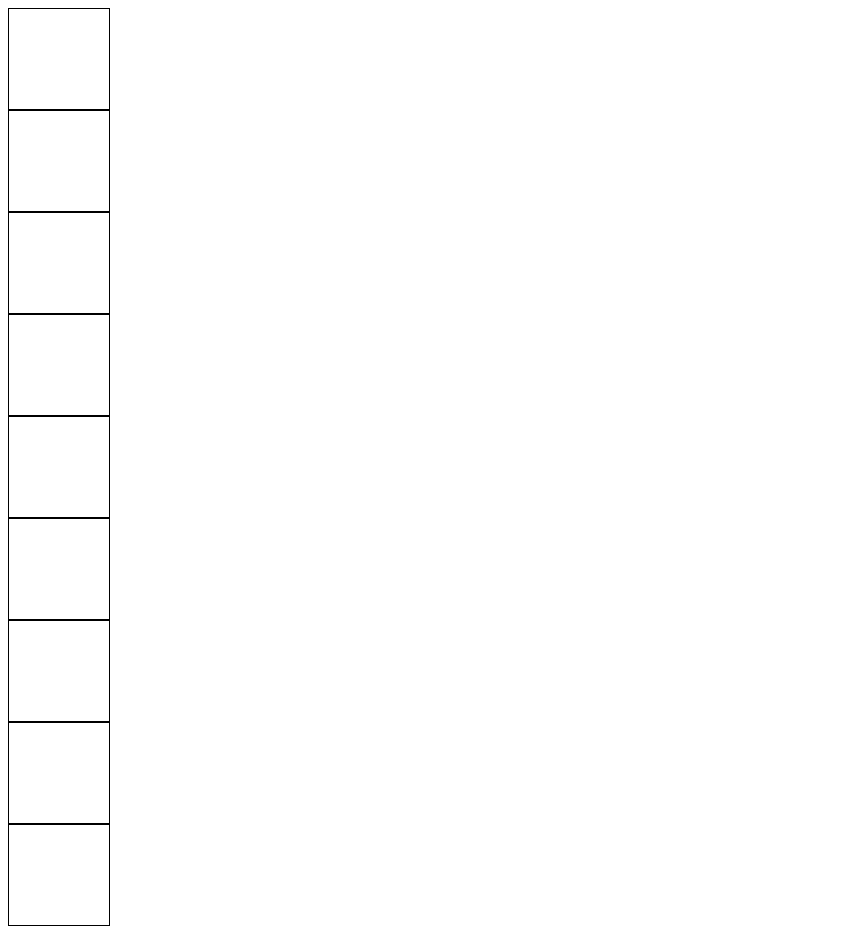
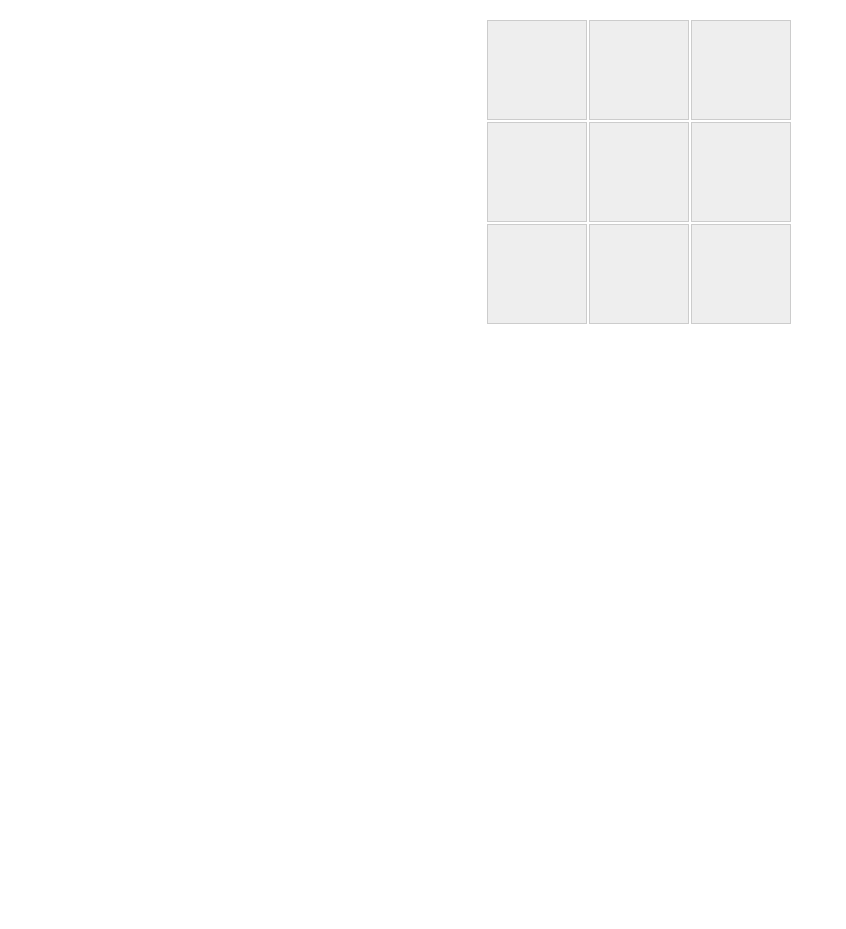
Before and after one commit to BRIKAea/test-game, a plain HTML site: page index.html in a window 1280 px wide. Shown: the whole page, without its empty margins (0-846 px from the left). After the commit the page ends 800 px from the top, so only its background shows below. Drawn offline with Linux system fonts and the light colour scheme.

Commit message:
Update styles.css

```diff
--- a/styles.css
+++ b/styles.css
@@ -1,26 +1,22 @@
-.game-container {
-    display: flex;
-    flex-direction: column;
-    align-items: center;
-    justify-content: center;
-    height: 100vh;
-}
-
-.row {
-    display: flex;
+.board {
+    display: grid;
+    grid-template-columns: repeat(3, 100px);
+    grid-template-rows: repeat(3, 100px);
+    gap: 2px;
+    margin: 20px auto;
+    width: 306px;
 }
 
 .cell {
-    width: 100px;
-    height: 100px;
-    border: 1px solid black;
+    background-color: #eee;
+    border: 1px solid #ccc;
     display: flex;
+    justify-content: center;
     align-items: center;
-    justify-content: center;
-    font-size: 2em;
+    font-size: 40px;
     cursor: pointer;
 }
 
 .cell:hover {
-    background-color: lightgray;
+    background-color: #ddd;
 }
```
